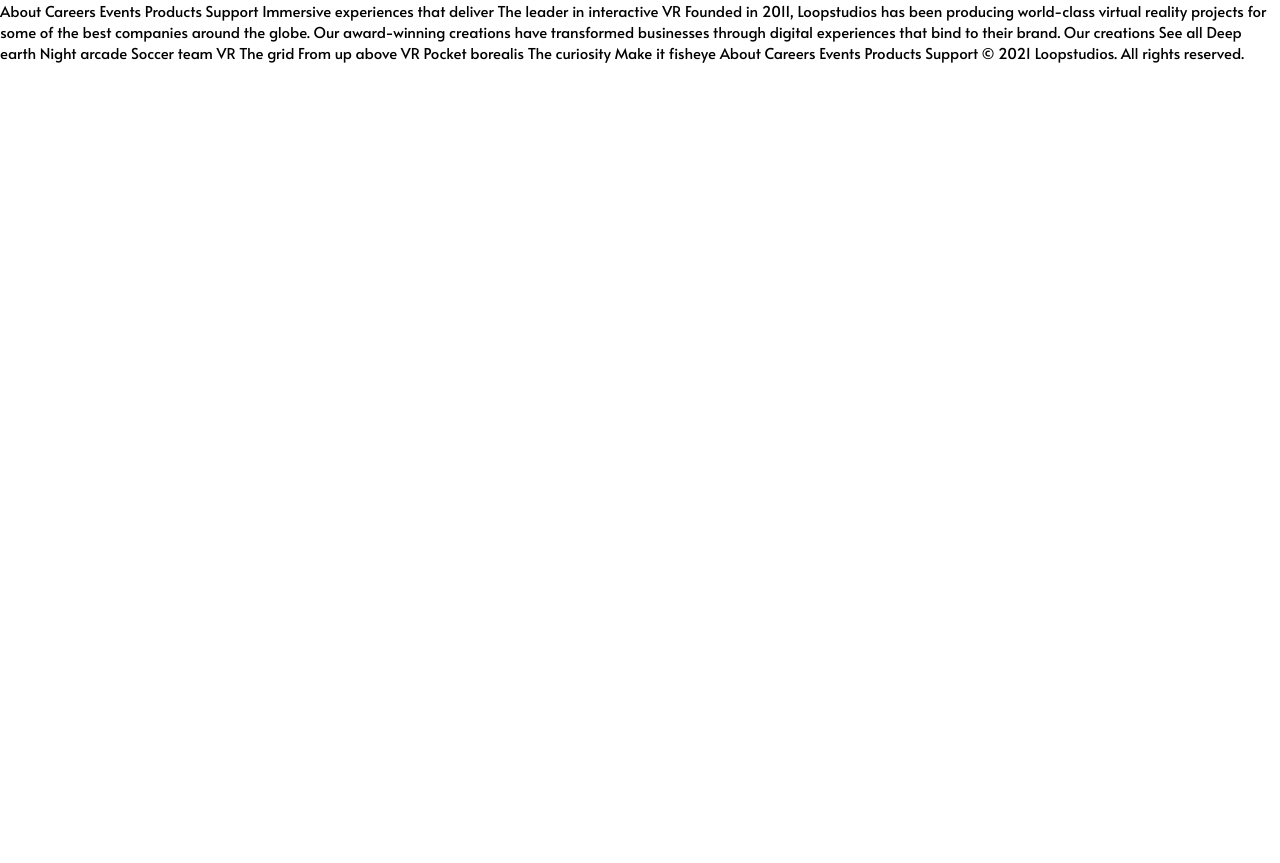
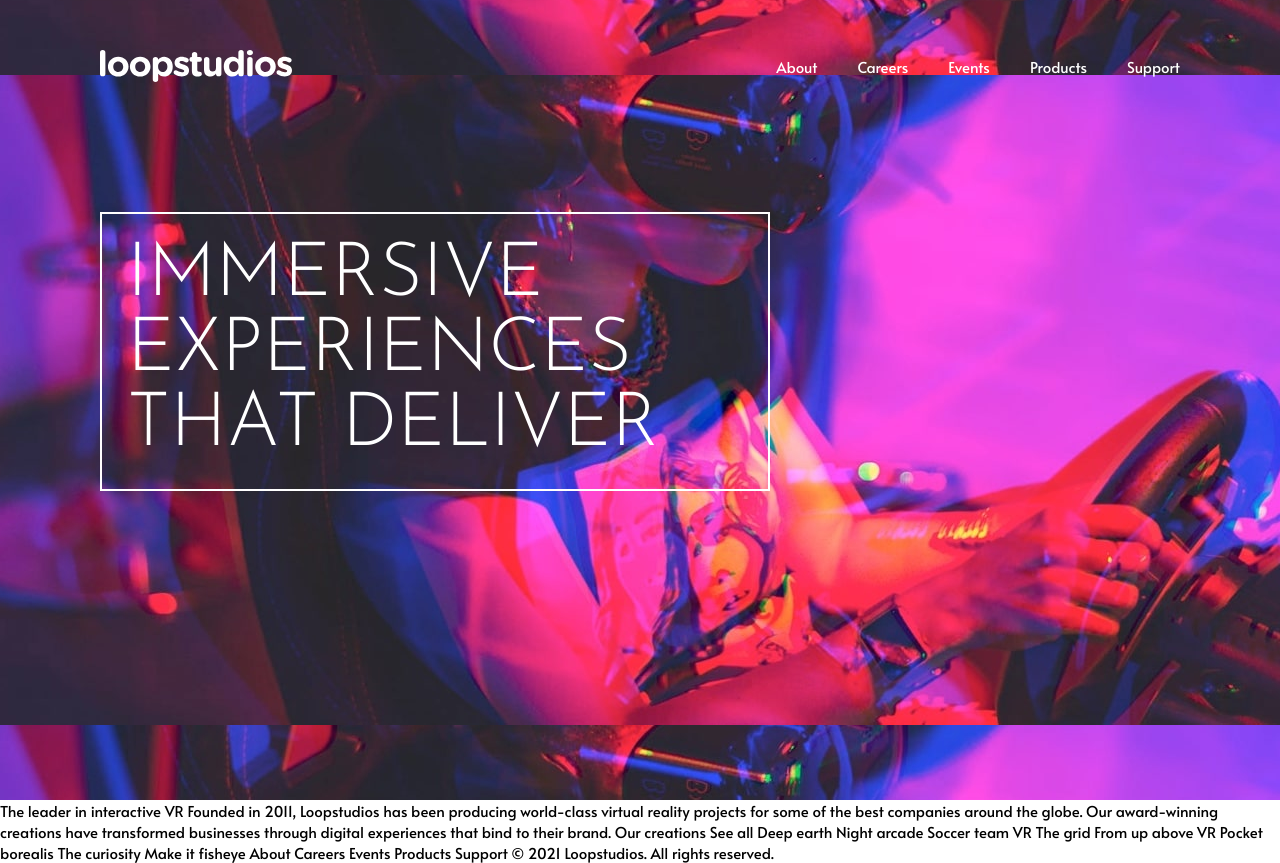
Before and after one commit to jcarloscab/loopstudios-landing-page-main, a plain HTML site: page index.html in a window 1280 px wide. Before the commit the page ends 800 px from the top, so only its background shows below. Drawn offline with Linux system fonts and the light colour scheme.

Commit message:
html, css: header

```diff
--- a/assets/sass/modules/_components.scss
+++ b/assets/sass/modules/_components.scss
@@ -0,0 +1,32 @@
+// main menu
+.main-menu {
+  display: flex;
+  justify-content: space-between;
+  align-items: center;
+  gap: 40px;
+
+  &__link {
+    color: $white;
+    text-decoration: none;
+    position: relative;
+
+    &::after {
+      content: "";
+      position: absolute;
+      left: 50%;
+      bottom: -5px;
+      display: block;
+      width: 1px;
+      height: 2px;
+      background-color: transparent;
+      transition: all 0.3s;
+    }
+
+    &:hover {
+      &::after {
+        transform: scaleX(25);
+        background-color: $white;
+      }
+    }
+  }
+}
--- a/assets/sass/modules/_generals.scss
+++ b/assets/sass/modules/_generals.scss
@@ -1,4 +1,3 @@
-// font-family: "Josefin Sans", sans-serif;
 * {
   margin: 0;
   padding: 0;
@@ -9,3 +8,9 @@ html {
   font-family: "Alata", sans-serif;
   font-size: 15px;
 }
+
+.title {
+  font-family: "Josefin Sans", sans-serif;
+  text-transform: uppercase;
+  font-weight: 300;
+}
--- /dev/null
+++ b/assets/sass/modules/_header.scss
@@ -0,0 +1,21 @@
+.header {
+  width: 100%;
+  height: 100vh;
+  background-image: url(../images/desktop/image-hero.jpg);
+  background-position: center;
+  padding: 50px 100px 0px 100px;
+
+  &-top {
+    display: flex;
+    justify-content: space-between;
+  }
+
+  &__title {
+    color: $white;
+    border: 2px solid $white;
+    width: 670px;
+    font-size: 5rem;
+    margin-top: 130px;
+    padding: 25px;
+  }
+}
--- a/assets/sass/modules/_variables.scss
+++ b/assets/sass/modules/_variables.scss
@@ -1,5 +1,5 @@
 // colors
-$White: hsl(0, 0%, 100%);
-$Black: hsl(0, 0%, 0%);
-$Dark-Gray: hsl(0, 0%, 55%);
-$Very-Dark-Gray: hsl(0, 0%, 41%);
+$white: hsl(0, 0%, 100%);
+$black: hsl(0, 0%, 0%);
+$dark-gray: hsl(0, 0%, 55%);
+$very-dark-gray: hsl(0, 0%, 41%);
--- a/assets/sass/styles.scss
+++ b/assets/sass/styles.scss
@@ -2,3 +2,4 @@
 @import "./modules/variables";
 @import "./modules/components";
 @import "./modules/generals";
+@import "./modules/header";
--- a/index.html
+++ b/index.html
@@ -29,8 +29,20 @@
   </style> -->
   </head>
   <body>
-    About Careers Events Products Support Immersive experiences that deliver The
-    leader in interactive VR Founded in 2011, Loopstudios has been producing
+    <header class="header">
+      <div class="header-top">
+        <img src="./assets/images/logo.svg" alt="logotipo" class="logo" />
+        <nav class="main-menu">
+          <a href="#" class="main-menu__link">About</a
+          ><a href="#" class="main-menu__link">Careers</a
+          ><a href="#" class="main-menu__link">Events</a
+          ><a href="#" class="main-menu__link">Products</a
+          ><a href="#" class="main-menu__link">Support</a>
+        </nav>
+      </div>
+      <h1 class="header__title title">Immersive experiences that deliver</h1>
+    </header>
+    The leader in interactive VR Founded in 2011, Loopstudios has been producing
     world-class virtual reality projects for some of the best companies around
     the globe. Our award-winning creations have transformed businesses through
     digital experiences that bind to their brand. Our creations See all Deep
```
Also changed, not shown: assets/css/styles.css, 1 other file.
